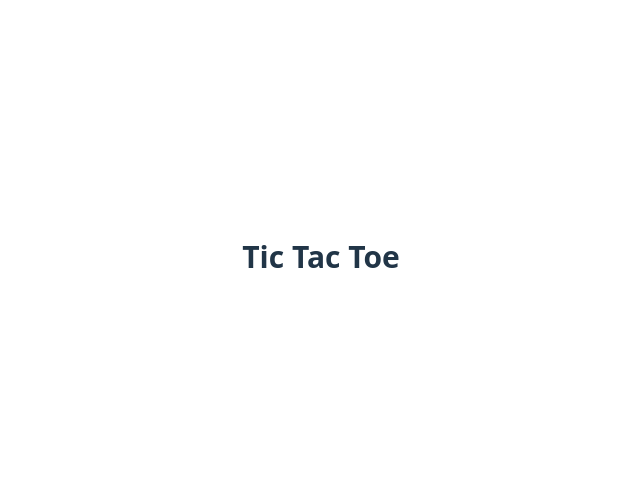
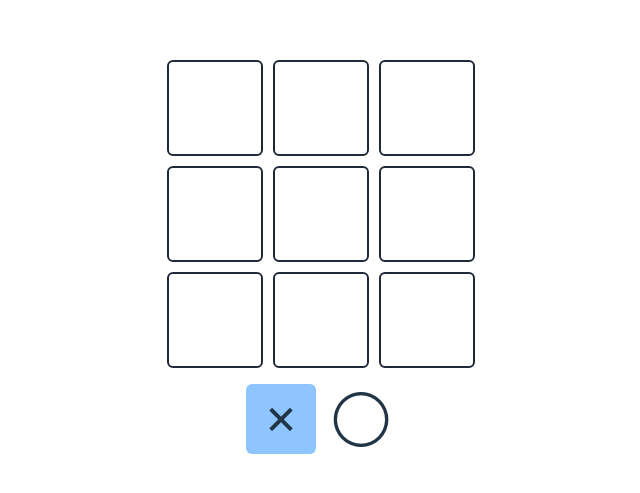
Before and after one commit to santinofb/tictactoe, a React (Vite) app: page / in a window 1280 px wide. Shown: the part 143-636 px from the top of the page, without its empty margins (319-959 px from the left). Built offline with nearby package versions, Linux system fonts and the light colour scheme.

Commit message:
board and turns

```diff
--- a/src/App.jsx
+++ b/src/App.jsx
@@ -1,6 +1,54 @@
+import { useState } from "react"
+
+const TURNS = {
+  X: '✕',
+  O: '◯'
+}
+
+const Square = ({ children, isSelected, isUnselected, updateBoard, index }) => {
+  const className = `size-24 border-2 border-solid dark:border-gray-200 border-gray-800 rounded-md grid place-items-center cursor-pointer text-5xl
+      ${isSelected ? 'bg-blue-300 dark:bg-blue-500 dark:border-transparent border-transparent text-[40px] size-[70px]' : ''}
+      ${isUnselected ? 'dark:border-transparent border-transparent text-[40px] size-[70px]' : ''}`
+  return (
+    <div className={className}>
+      {children}
+    </div>
+  )
+}
 
 function App() {
-  return <h1 className='text-3xl font-bold'>Tic Tac Toe</h1>
+  const [board, setBoard] = useState(
+    Array(9).fill(null)
+  )
+  const [turn, setTurn] = useState(TURNS.X)
+
+  return (
+    <main className="w-fit mx-auto my-10 text-center">
+      <section className="grid grid-cols-3 gap-2.5">
+        {
+          board.map((_, index) => {
+            return (
+              <Square
+                key={index}
+                index={index}
+              >
+                {board[index]}
+              </Square>
+            )
+          })
+        }
+      </section>
+
+      <section className="flex justify-center my-4 mx-auto w-fit relative rounded-lg gap-2.5">
+        <Square isSelected={turn === TURNS.X} isUnselected={turn === TURNS.O}>
+          {TURNS.X}
+        </Square>
+        <Square isSelected={turn === TURNS.O} isUnselected={turn === TURNS.X}>
+          {TURNS.O}
+        </Square>
+      </section>
+    </main>
+  )
 }
 
 export default App
```
